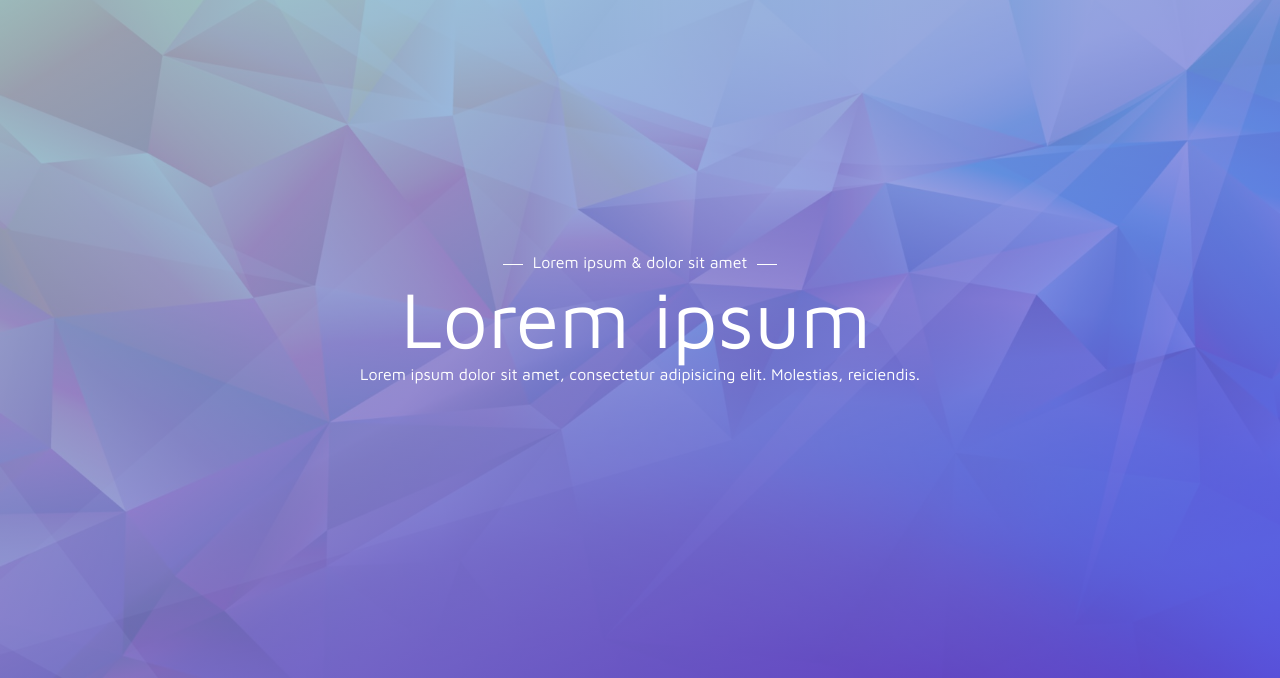
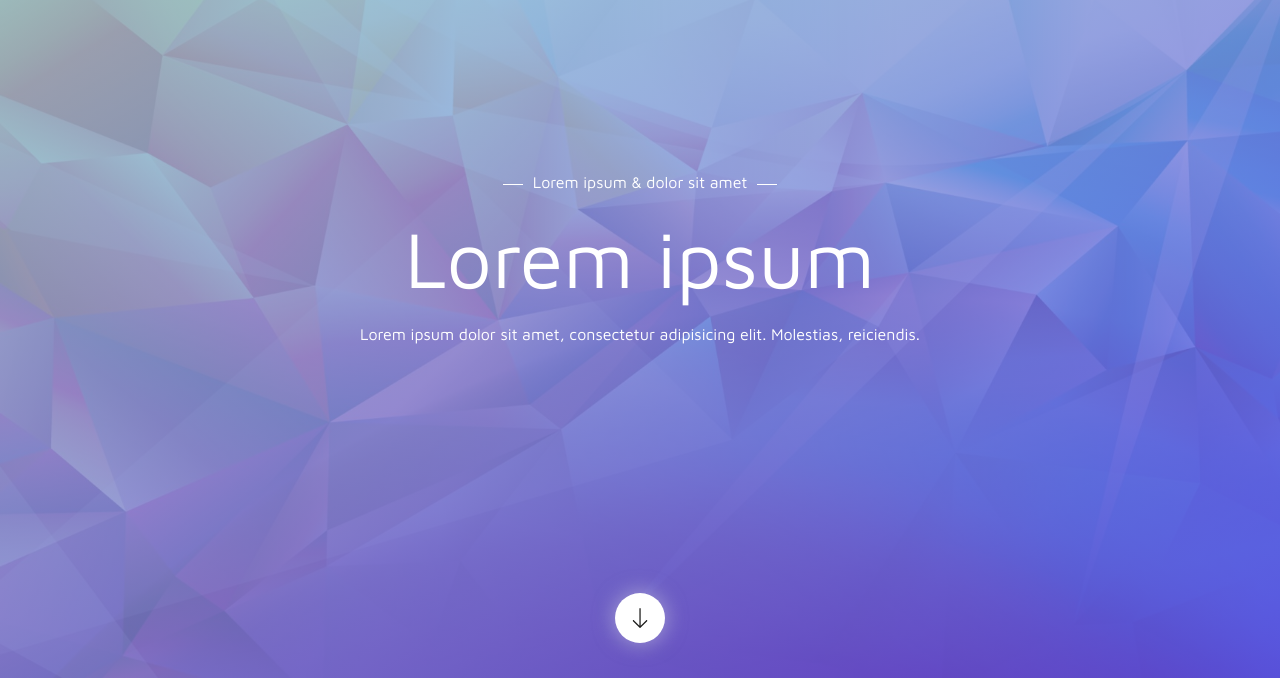
Before and after one commit to Elenakostenko/practice-flex, a plain HTML site: page index.html in a window 1280 px wide. Shown: the part 122-800 px from the top of the page. Drawn offline with Linux system fonts and the light colour scheme.

Commit message:
work with down button

```diff
--- a/index.html
+++ b/index.html
@@ -34,9 +34,11 @@
         <h1>Lorem ipsum</h1>
         <p>Lorem ipsum dolor sit amet, consectetur adipisicing elit. Molestias, reiciendis.</p>
     </div>
-    <div class="main-arrow">
-
-    </div>
+    <a href="#" class="main-arrow">
+        <div class="arrow">
+            <img class="arrow-down" src="images/download.svg" alt="down">
+        </div>
+    </a>
 </div>
 
 </body>
--- a/style.css
+++ b/style.css
@@ -72,8 +72,9 @@ body{
     text-align: center;
 }
 .main-text h1 {
-    margin: 0.5rem 1rem 0.5rem 0.5rem;
+    margin: 0.5rem;
     font-size: 80px;
+    line-height: 1.5em;
 }
 .main-text span {
     display: inline-block;
@@ -96,3 +97,27 @@ body{
     vertical-align: middle;
     margin-right: 10px;
 }
+.main-arrow {
+    position: relative;
+    z-index: 2;
+    height: 15vh;
+    display: flex;
+    justify-content: center;
+    align-items: center;
+}
+.arrow {
+    display: flex;
+    justify-content: center;
+    align-items: center;
+    width: 50px;
+    height: 50px;
+    background-color: #ffffff;
+    text-align: center;
+    line-height: 50px;
+    border-radius: 50%;
+    box-shadow: 0 0 18.69px 2.31px rgba(204, 204, 223, 0.5);
+}
+.arrow-down {
+    width: 20px;
+    height: 20px;
+}
```
Also changed, not shown: images/download.svg (added).
